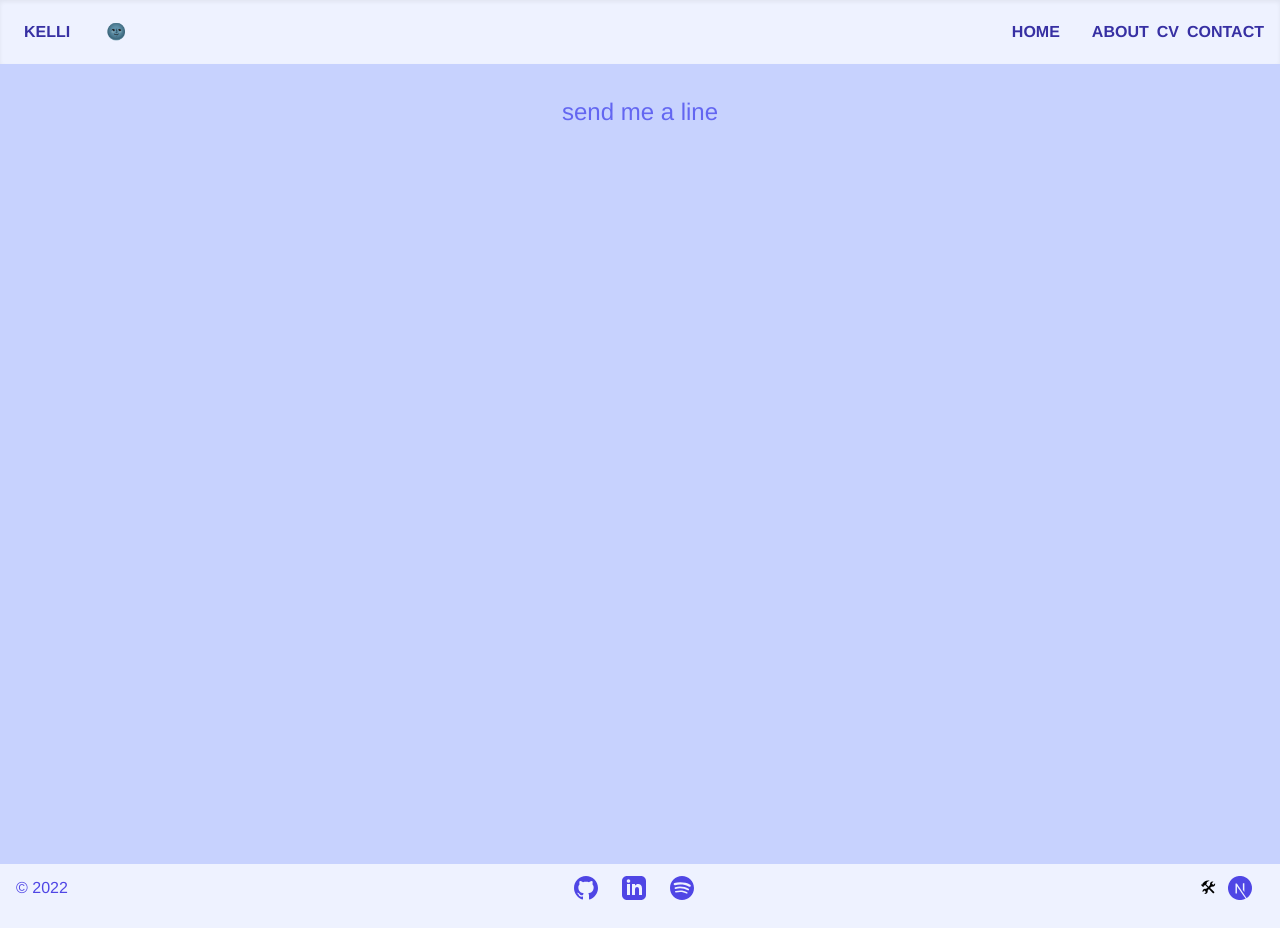
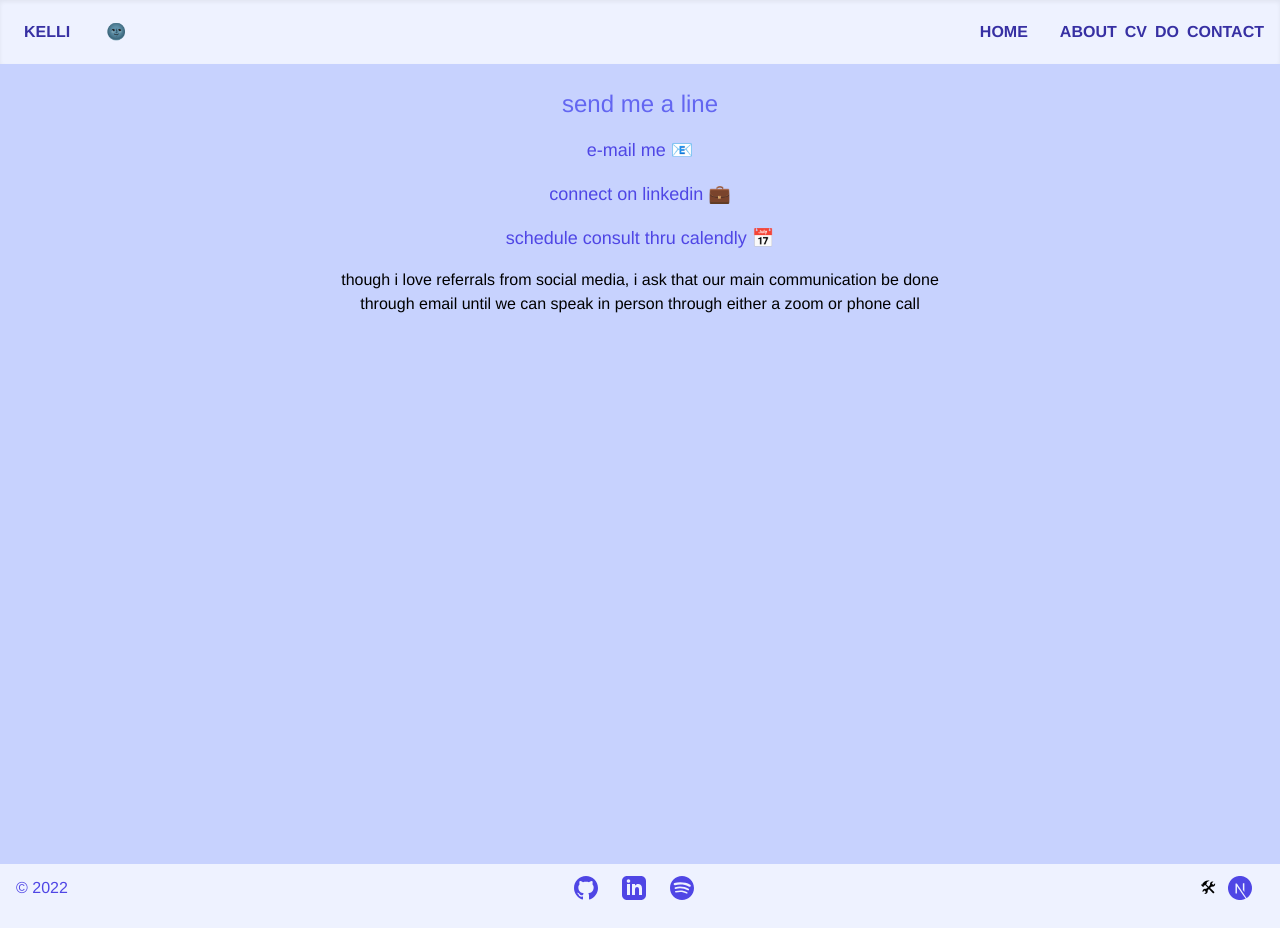
Before and after one commit to kel7774/kellidev, a Next.js app: page /contact in a window 1280 px wide. Built offline with nearby package versions, Linux system fonts and the light colour scheme.

Commit message:
fix contact page, add calendly, add services to api folder

```diff
--- a/layout/MainNavigation.js
+++ b/layout/MainNavigation.js
@@ -38,6 +38,9 @@ export default function MainNavigation () {
           <Link href='/cv'>
             <span className='navBar font-bold text-indigo-800 dark:text-indigo-100 uppercase mx-1'>CV</span>
           </Link>
+          <Link href='/kelli-do'>
+            <span className='navBar font-bold text-indigo-800 dark:text-indigo-100 uppercase mx-1'>Do</span>
+          </Link>
           <Link href='/contact'>
             <span className='navBar font-bold text-indigo-800 dark:text-indigo-100 uppercase mx-1'>Contact</span>
           </Link>
--- /dev/null
+++ b/pages/api/services.js
@@ -0,0 +1,8 @@
+export const services = [
+    {},
+    {},
+    {},
+    {},
+    {},
+    {}
+]
--- a/pages/contact/index.js
+++ b/pages/contact/index.js
@@ -2,17 +2,19 @@ import { NextSeo } from 'next-seo'
 
 export default function Contact () {
   return (
-    <div className='justify-center flex flex-row'>
+    <div className=''>
       <NextSeo
         title='Kelli Landry - Contact'
         description='Contact page for Kelli Landry with a form provided.'
         canonical='http://kellilandry.dev/contact'
       />
-      <div className='flex flex-row p-4'>
-        <section className=''>
+        <section className='flex flex-col items-center py-2'>
           <h1 className='text-indigo-500 dark:text-indigo-200 text-2xl py-4 '>send me a line</h1>
+          <a href='mailto:landry.kel@gmail.com' className='text-lg text-indigo-600 hover:text-indigo-800 dark:text-indigo-300 dark:hover:text-indigo-50'>e-mail me 📧</a>
+          <a href='https://www.linkedin.com/in/kellilandry/' target='_blank' rel='noopener noreferrer' className='block text-lg text-indigo-600 hover:text-indigo-800 dark:text-indigo-300 dark:hover:text-indigo-50 mt-4'>connect on linkedin 💼</a>
+          <a href='https://calendly.com/landry-kel/30min' target='_blank' rel='noopener noreferrer' className='block text-lg text-indigo-600 hover:text-indigo-800 dark:text-indigo-300 dark:hover:text-indigo-50 mt-4'>schedule consult thru calendly 📅</a>
+          <p className='dark:text-indigo-50 text-center w-1/2 mt-4'>though i love referrals from social media, i ask that our main communication be done through email until we can speak in person through either a zoom or phone call</p>
         </section>
-      </div>
     </div>
   )
 }
```
Also changed, not shown: pages/about/index.js (indentation only).
